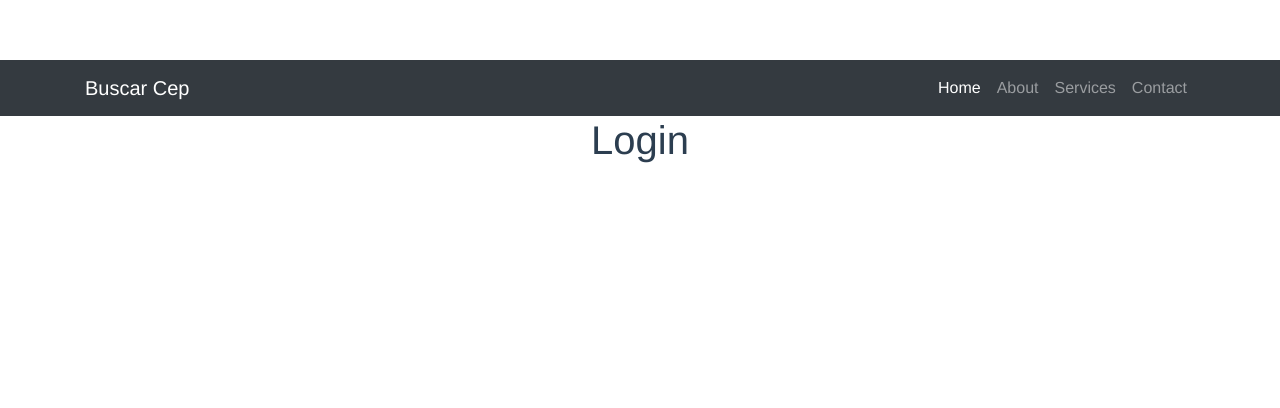
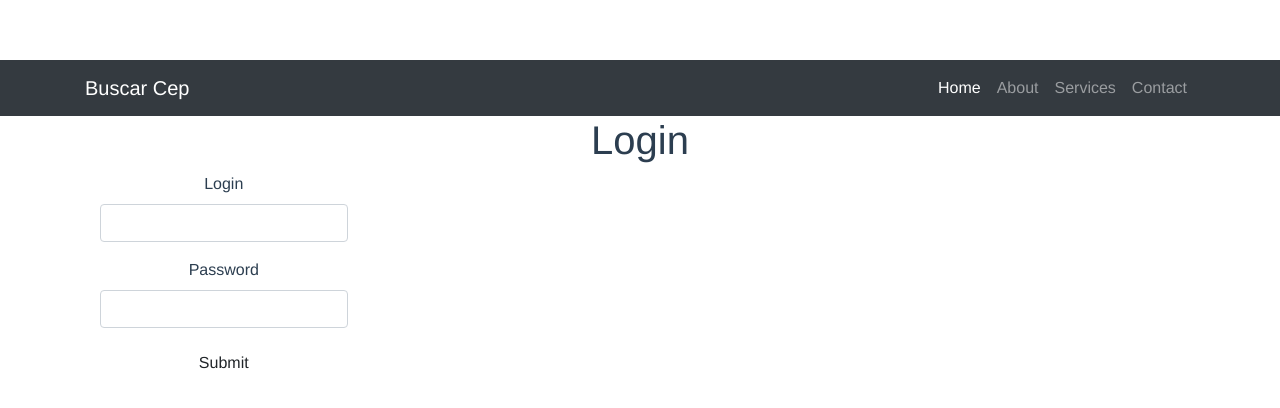
Before and after one commit to leonardoyoshi/Busca-Cep, a Vue app: page /#/login in a window 1280 px wide. Shown: the top 408 px of the page. Built offline with nearby package versions, Linux system fonts and the light colour scheme.

Commit message:
Added method post

```diff
--- a/package.json
+++ b/package.json
@@ -11,8 +11,10 @@
     "build": "node build/build.js"
   },
   "dependencies": {
+    "axios": "^0.18.0",
     "bootstrap-vue": "^2.0.0-rc.11",
     "jquery": "^1.9.1",
+    "lodash": "^4.17.10",
     "vue": "^2.5.2",
     "vue-router": "^2.0.1",
     "vuex": "^2.5.0"
--- a/src/App.vue
+++ b/src/App.vue
@@ -2,16 +2,15 @@
   <div id="app">
     <RootHeader></RootHeader>
       <div class="container">
-          <!-- <router-view></router-view> -->
           <header class="page-header">
             <h1>Login</h1>
+          <router-view></router-view>
           </header>
       </div>
   </div>
 </template>
 
 <script>
-// Login
 import RootHeader from './components/root/login.vue'
 
 export default {
--- a/src/app1/buscacep/components/Main.vue
+++ b/src/app1/buscacep/components/Main.vue
@@ -3,6 +3,21 @@
 </template>
 
 <script>
+import http from '@/http'
+
 export default{
+
+   mounted() {
+    http.get('18.217.45.84/cep/busca?cep=')
+      .then(response => response.data)
+      .then(data => {
+        console.log(data);
+        console.log(response.status);
+      })
+      .catch(function(error){
+        console.log(error);
+      });
+  }
 }
+
 </script>
--- a/src/app1/login/components/Main.vue
+++ b/src/app1/login/components/Main.vue
@@ -5,9 +5,13 @@
 </template>
 
 <script>
-// import loginCampos from './form/loginCampos.vue'
+import loginCampos from '../form/loginCampos.vue'
 
 export default{
-  name: 'Main'
+  name: 'Main',
+
+  components: {
+    loginCampos
+  }
 }
 </script>
--- a/src/app1/login/form/loginCampos.vue
+++ b/src/app1/login/form/loginCampos.vue
@@ -1,11 +1,32 @@
 <script>
+import http from '@/http'
+
 export default {
 	data () {
 		return {
 			user: {
-				email: '',
+				login: '',
 				password: ''
 			}
+		}
+	},
+	methods: {
+		doLogin () {
+			console.log("funcionou")
+			let headers = {'Content-Type': 'application/json'}
+      let data = { "grupo":"bredas","login":this.user.login,"senha":this.user.password}
+			var url = "http://18.217.45.84/auth/";
+
+  http.post(url, data, headers)
+    .then(function(response){
+      console.log(response.data);
+      console.log(response.status);
+      var auth = response.data;
+      console.log(auth.data.access_token);
+  })
+    .catch(function(error){
+    console.log(error);
+    })
 		}
 	}
 }
@@ -15,14 +36,14 @@ export default {
 	<div class="row">
 		<div class="col-md-6">
 			<div class="form-group">
-				<label>E-mail</label>
-				<input type="email" v-model="user.email" class="form-control">
+				<label>Login</label>
+				<input type="login" v-model="user.login" class="form-control">
 			</div>
 			<div class="form-group">
 				<label>Password</label>
 				<input type="password" v-model="user.password" class="form-control">
 			</div>
-			<button type="submit" @click="doLogin" class="btn btn-default" :disabled="!isValid">Submit</button>
+			<button type="submit" @click="doLogin" class="btn btn-default">Submit</button>
 		</div>
 	</div>
 </template>
--- /dev/null
+++ b/src/app1/routes.js
@@ -0,0 +1,4 @@
+import { routes as login } from './login'
+import { routes as buscacep } from './buscacep'
+
+export default [ ...login, ...buscacep ]
--- /dev/null
+++ b/src/app1/vuex.js
@@ -0,0 +1,3 @@
+import { vuex as buscacep } from './buscacep'
+
+export default { buscacep }
--- /dev/null
+++ b/src/http.js
@@ -0,0 +1,6 @@
+import { defaults } from 'lodash' // estou importando a função do loadash
+import axios from 'axios' // importando a instância do axios
+
+export const createClient = (options = {}) => axios.create(defaults({}, options));
+
+export default createClient()
```
Also changed, not shown: src/app1/index.js (added), 1 other file (tests, documents, lock files or other folders).
